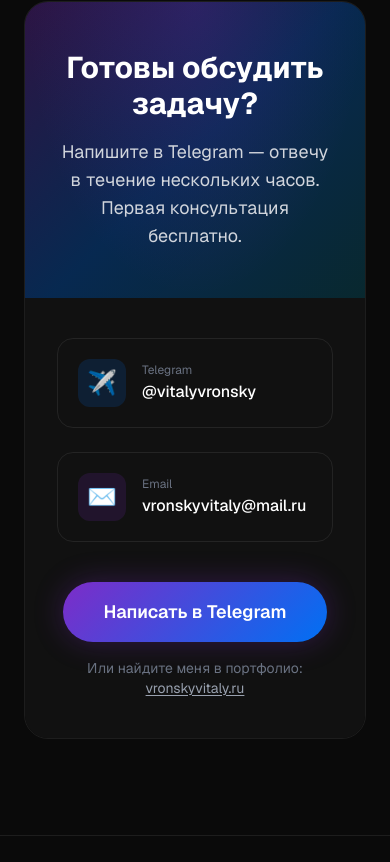
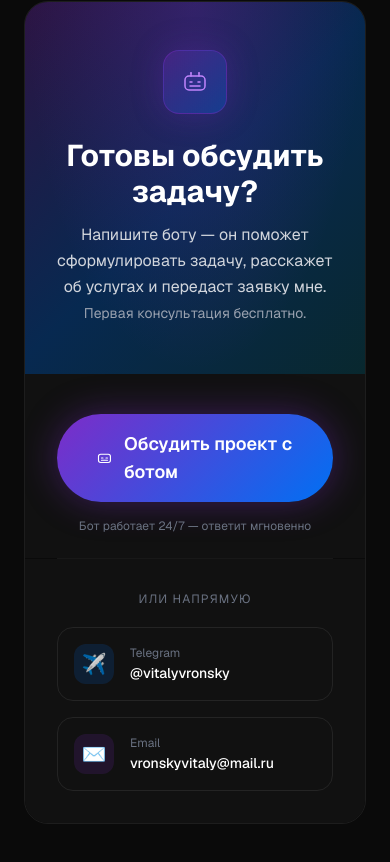
Before and after one commit to vronskyvitaly/next-portfolio-dvertising, a Next.js app: page / in a window 390 px wide. Shown: the part 6682-7544 px from the top of the page. Built offline with nearby package versions, Linux system fonts and the light colour scheme.

Commit message:
feat(contact): добавлен акцент на бота, обновлена главная кнопка

```diff
--- a/src/components/Contact.tsx
+++ b/src/components/Contact.tsx
@@ -3,7 +3,8 @@
     <section id="contact" className="py-24 px-6">
       <div className="max-w-4xl mx-auto">
         <div className="rounded-3xl border border-white/8 overflow-hidden">
-          {/* Шапка с градиентом */}
+
+          {/* Шапка */}
           <div
             className="px-8 py-12 text-center relative overflow-hidden"
             style={{
@@ -14,36 +15,85 @@
             <div
               className="absolute inset-0 pointer-events-none"
               style={{
-                background:
-                  "radial-gradient(ellipse at 50% 0%, rgba(125,44,200,0.2), transparent 70%)",
+                background: "radial-gradient(ellipse at 50% 0%, rgba(125,44,200,0.25), transparent 70%)",
               }}
             />
-            <h2 className="relative text-3xl sm:text-4xl font-bold text-white mb-4">
+
+            {/* Иконка бота */}
+            <div className="relative inline-flex items-center justify-center w-16 h-16 rounded-2xl mb-6"
+              style={{
+                background: "linear-gradient(135deg, rgba(125,44,200,0.3), rgba(0,112,243,0.3))",
+                border: "1px solid rgba(125,44,200,0.4)",
+                boxShadow: "0 0 32px rgba(125,44,200,0.25)",
+              }}
+            >
+              <svg width="32" height="32" viewBox="0 0 32 32" fill="none">
+                <rect x="6" y="10" width="20" height="14" rx="4" stroke="#c084fc" strokeWidth="1.5"/>
+                <path d="M11 16h2M19 16h2M11 20h10" stroke="#c084fc" strokeWidth="1.5" strokeLinecap="round"/>
+                <path d="M12 10V8M20 10V8" stroke="#c084fc" strokeWidth="1.5" strokeLinecap="round"/>
+                <circle cx="12" cy="7" r="1" fill="#c084fc"/>
+                <circle cx="20" cy="7" r="1" fill="#c084fc"/>
+              </svg>
+            </div>
+
+            <h2 className="relative text-3xl sm:text-4xl font-bold text-white mb-3">
               Готовы обсудить задачу?
             </h2>
-            <p className="relative text-gray-300 text-lg max-w-xl mx-auto">
-              Напишите в Telegram — отвечу в течение нескольких часов.
-              Первая консультация бесплатно.
+            <p className="relative text-gray-300 text-base max-w-lg mx-auto leading-relaxed">
+              Напишите боту — он поможет сформулировать задачу,
+              расскажет об услугах и передаст заявку мне.
+              <br />
+              <span className="text-gray-400 text-sm">Первая консультация бесплатно.</span>
             </p>
           </div>
 
-          {/* Контакты */}
-          <div className="px-8 py-10 bg-[#111] grid sm:grid-cols-2 gap-6">
+          {/* Главная CTA */}
+          <div className="px-8 pt-10 pb-6 bg-[#111] flex flex-col items-center gap-4">
             <a
               href="https://t.me/vitalyvronsky"
               target="_blank"
               rel="noopener noreferrer"
-              className="flex items-center gap-4 p-5 rounded-2xl border border-white/8 hover:border-white/20 hover:bg-white/5 transition-all group"
+              className="inline-flex items-center gap-3 px-10 py-4 rounded-full font-semibold text-white text-lg transition-all hover:scale-105 w-full sm:w-auto justify-center"
+              style={{
+                background: "linear-gradient(135deg, #7d2cc8, #0070f3)",
+                boxShadow: "0 0 36px rgba(125,44,200,0.4)",
+              }}
+            >
+              <svg width="20" height="20" viewBox="0 0 20 20" fill="none">
+                <rect x="2" y="5" width="16" height="11" rx="3" stroke="white" strokeWidth="1.5"/>
+                <path d="M6 10h2M12 10h2M6 13h8" stroke="white" strokeWidth="1.5" strokeLinecap="round"/>
+              </svg>
+              Обсудить проект с ботом
+            </a>
+            <p className="text-gray-500 text-xs text-center">
+              Бот работает 24/7 — ответит мгновенно
+            </p>
+          </div>
+
+          {/* Разделитель */}
+          <div className="mx-8 h-px bg-white/6" />
+
+          {/* Прямые контакты */}
+          <div className="px-8 py-8 bg-[#111]">
+            <p className="text-xs text-gray-500 uppercase tracking-widest text-center mb-5">
+              или напрямую
+            </p>
+            <div className="grid sm:grid-cols-2 gap-4">
+              <a
+                href="https://t.me/vitalyvronsky"
+                target="_blank"
+                rel="noopener noreferrer"
+                className="flex items-center gap-4 p-4 rounded-2xl border border-white/8 hover:border-white/20 hover:bg-white/5 transition-all group"
               >
                 <div
-                className="w-12 h-12 rounded-xl flex items-center justify-center text-2xl flex-shrink-0"
+                  className="w-10 h-10 rounded-xl flex items-center justify-center text-xl shrink-0"
                   style={{ background: "rgba(0,112,243,0.15)" }}
                 >
                   ✈️
                 </div>
                 <div>
                   <div className="text-xs text-gray-500 mb-0.5">Telegram</div>
-                <div className="text-white font-medium group-hover:text-[#00d4ff] transition-colors">
+                  <div className="text-white text-sm font-medium group-hover:text-[#00d4ff] transition-colors">
                     @vitalyvronsky
                   </div>
                 </div>
@@ -51,49 +101,24 @@
 
               <a
                 href="mailto:vronskyvitaly@mail.ru"
-              className="flex items-center gap-4 p-5 rounded-2xl border border-white/8 hover:border-white/20 hover:bg-white/5 transition-all group"
+                className="flex items-center gap-4 p-4 rounded-2xl border border-white/8 hover:border-white/20 hover:bg-white/5 transition-all group"
               >
                 <div
-                className="w-12 h-12 rounded-xl flex items-center justify-center text-2xl flex-shrink-0"
+                  className="w-10 h-10 rounded-xl flex items-center justify-center text-xl shrink-0"
                   style={{ background: "rgba(125,44,200,0.15)" }}
                 >
                   ✉️
                 </div>
                 <div>
                   <div className="text-xs text-gray-500 mb-0.5">Email</div>
-                <div className="text-white font-medium group-hover:text-[#7d2cc8] transition-colors">
+                  <div className="text-white text-sm font-medium group-hover:text-[#7d2cc8] transition-colors">
                     vronskyvitaly@mail.ru
                   </div>
                 </div>
               </a>
             </div>
+          </div>
 
-          {/* CTA кнопка */}
-          <div className="px-8 pb-10 bg-[#111] text-center">
-            <a
-              href="https://t.me/vitalyvronsky"
-              target="_blank"
-              rel="noopener noreferrer"
-              className="inline-block px-10 py-4 rounded-full font-semibold text-white text-lg transition-all hover:scale-105 hover:shadow-lg"
-              style={{
-                background: "linear-gradient(135deg, #7d2cc8, #0070f3)",
-                boxShadow: "0 0 30px rgba(125,44,200,0.3)",
-              }}
-            >
-              Написать в Telegram
-            </a>
-            <p className="text-gray-500 text-sm mt-4">
-              Или найдите меня в портфолио:{" "}
-              <a
-                href="https://vronskyvitaly.ru"
-                target="_blank"
-                rel="noopener noreferrer"
-                className="text-gray-400 hover:text-white transition-colors underline underline-offset-2"
-              >
-                vronskyvitaly.ru
-              </a>
-            </p>
-          </div>
         </div>
       </div>
     </section>
```
Lines whose indentation alone changed are shown as unchanged.
